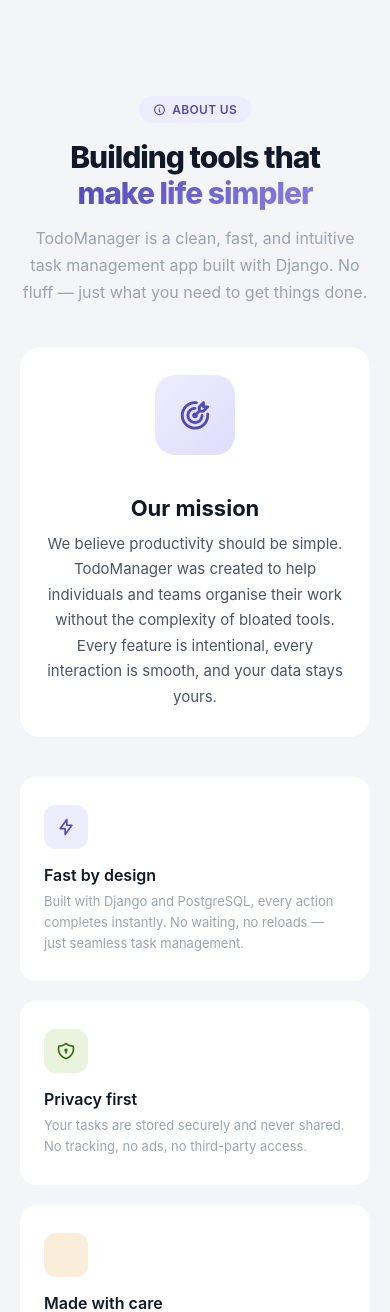
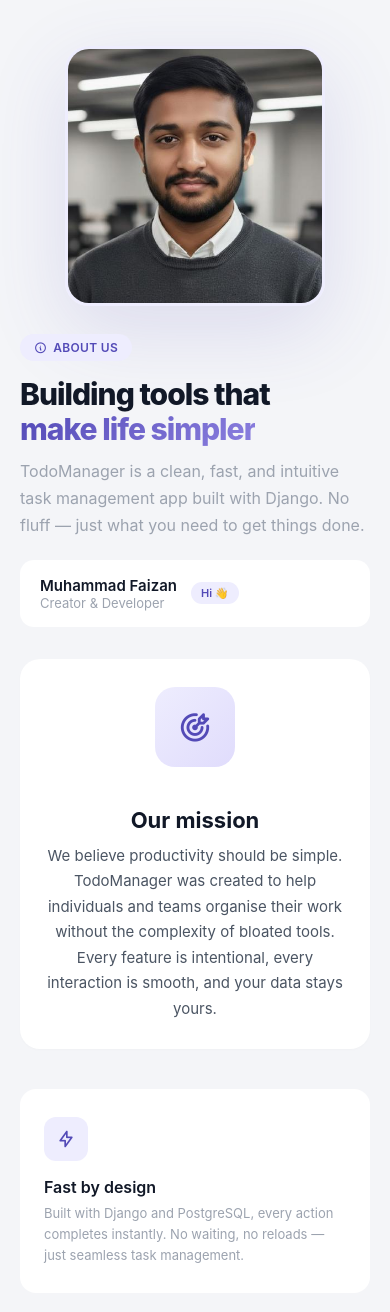
Before and after one commit to FAIZAN-MAKER/Todo_Manager_Django, a Django app: page /about/ in a window 390 px wide; the page is wider, and only the part inside the window is pictured. Shown: the part 58-1370 px from the top of that part. Run offline with Django 5.2, Linux system fonts and the light colour scheme.

Commit message:
Refactor About page layout and styles for improved responsiveness and visual hierarchy

```diff
--- a/todo_manager/todolist/templates/about.html
+++ b/todo_manager/todolist/templates/about.html
@@ -5,10 +5,24 @@
 
 {% block extra_css %}
 .about-hero {
-    text-align: center;
-    padding: 60px 0 40px;
+    display: flex;
+    align-items: center;
+    gap: 48px;
+    padding: 20px 0 48px;
 }
-.about-hero .badge {
+.about-hero-left { flex: 1; display: flex; justify-content: center; }
+.about-hero-left img {
+    width: 100%;
+    max-width: 400px;
+    border-radius: 24px;
+    object-fit: cover;
+    box-shadow: 0 24px 80px rgba(83,74,183,0.15);
+    border: 3px solid var(--purple-50);
+    transition: transform 0.4s ease;
+}
+.about-hero-left img:hover { transform: scale(1.02); }
+.about-hero-right { flex: 1; max-width: 480px; }
+.about-hero-right .badge {
     display: inline-flex;
     align-items: center;
     gap: 6px;
@@ -23,26 +37,53 @@
     text-transform: uppercase;
     transition: background 0.3s ease, color 0.3s ease;
 }
-.about-hero h1 {
+.about-hero-right h1 {
     font-size: 40px;
     font-weight: 800;
     color: var(--gray-900);
     letter-spacing: -1px;
-    margin-bottom: 14px;
+    margin-bottom: 12px;
+    line-height: 1.15;
     transition: color 0.3s ease;
 }
-.about-hero h1 span {
+.about-hero-right h1 span {
     background: var(--gradient-text);
     -webkit-background-clip: text;
     -webkit-text-fill-color: transparent;
     background-clip: text;
 }
-.about-hero p {
+.about-hero-right .sub {
     font-size: 16px;
     color: var(--gray-400);
     line-height: 1.7;
-    max-width: 560px;
-    margin: 0 auto;
+    margin-bottom: 20px;
+}
+.creator-meta {
+    display: flex;
+    align-items: center;
+    gap: 14px;
+    padding: 16px 20px;
+    background: var(--bg-surface);
+    border-radius: 14px;
+    border: var(--border-light);
+}
+.creator-meta .name {
+    font-size: 15px;
+    font-weight: 600;
+    color: var(--gray-900);
+}
+.creator-meta .role {
+    font-size: 13px;
+    color: var(--gray-400);
+}
+.creator-meta .tag {
+    margin-left: auto;
+    font-size: 11px;
+    font-weight: 600;
+    color: var(--purple-600);
+    background: var(--purple-50);
+    padding: 4px 10px;
+    border-radius: 20px;
 }
 
 .mission-card {
@@ -160,20 +201,37 @@
 }
 
 @media (max-width: 768px) {
-    .about-hero h1 { font-size: 30px; }
+    .about-hero { flex-direction: column; padding: 10px 0 32px; gap: 28px; }
+    .about-hero-left img { max-width: 260px; }
+    .about-hero-right { max-width: 100%; }
+    .about-hero-right h1 { font-size: 30px; }
     .mission-card { flex-direction: column; text-align: center; padding: 28px 24px; }
     .values { grid-template-columns: 1fr; }
+    .creator-meta { flex-wrap: wrap; }
+    .creator-meta .tag { margin-left: 0; }
 }
 {% endblock %}
 
 {% block content %}
 <div class="about-hero">
-    <div class="badge">
-        <i class="ti ti-info-circle" style="font-size:13px"></i>
-        About us
+    <div class="about-hero-left">
+        <img src="{% static 'image/me.jpeg' %}" alt="Muhammad Faizan">
     </div>
-    <h1>Building tools that<br><span>make life simpler</span></h1>
-    <p>TodoManager is a clean, fast, and intuitive task management app built with Django. No fluff — just what you need to get things done.</p>
+    <div class="about-hero-right">
+        <div class="badge">
+            <i class="ti ti-info-circle" style="font-size:13px"></i>
+            About us
+        </div>
+        <h1>Building tools that<br><span>make life simpler</span></h1>
+        <p class="sub">TodoManager is a clean, fast, and intuitive task management app built with Django. No fluff — just what you need to get things done.</p>
+        <div class="creator-meta">
+            <div>
+                <div class="name">Muhammad Faizan</div>
+                <div class="role">Creator & Developer</div>
+            </div>
+            <span class="tag">Hi &#128075;</span>
+        </div>
+    </div>
 </div>
 
 <div class="mission-card">
```
